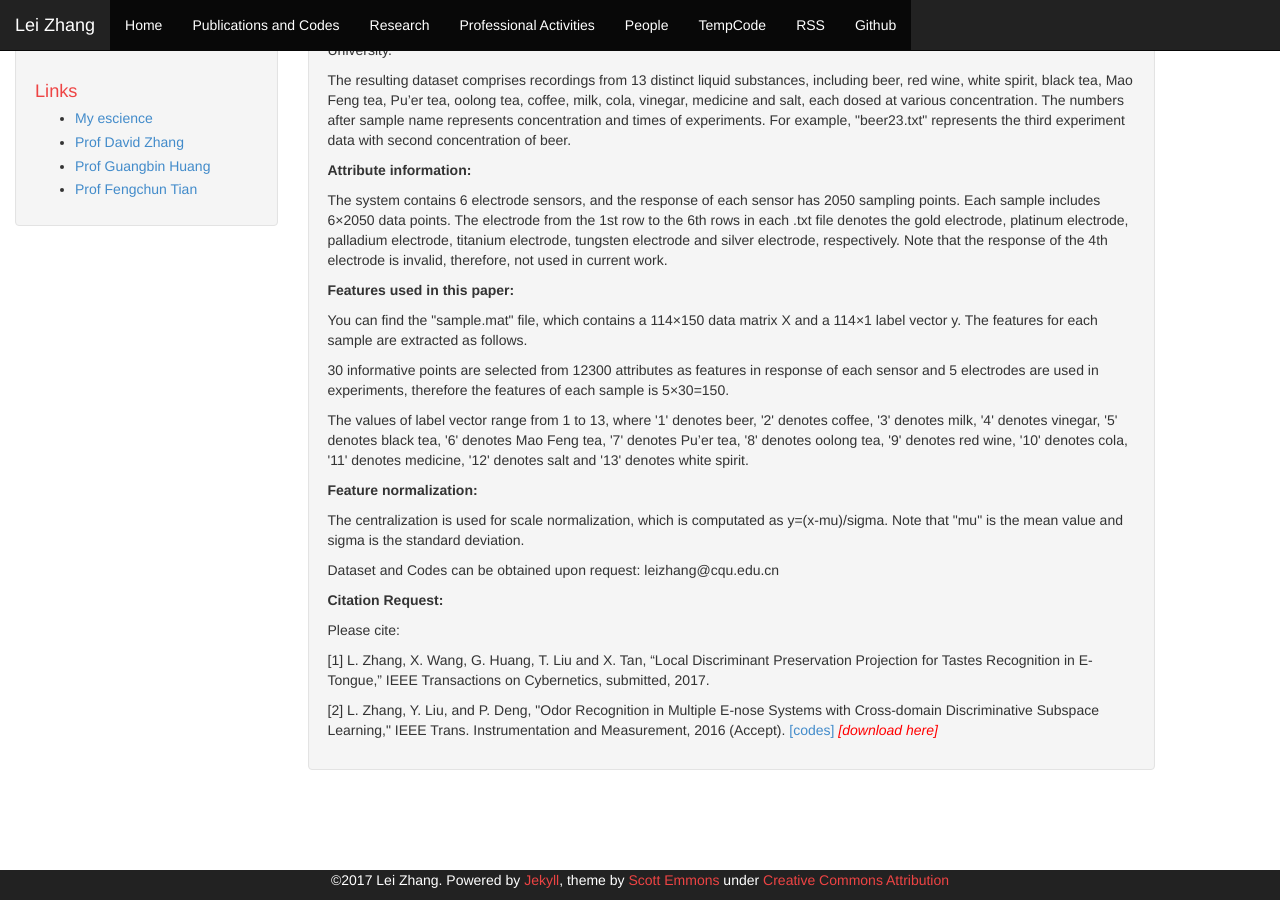
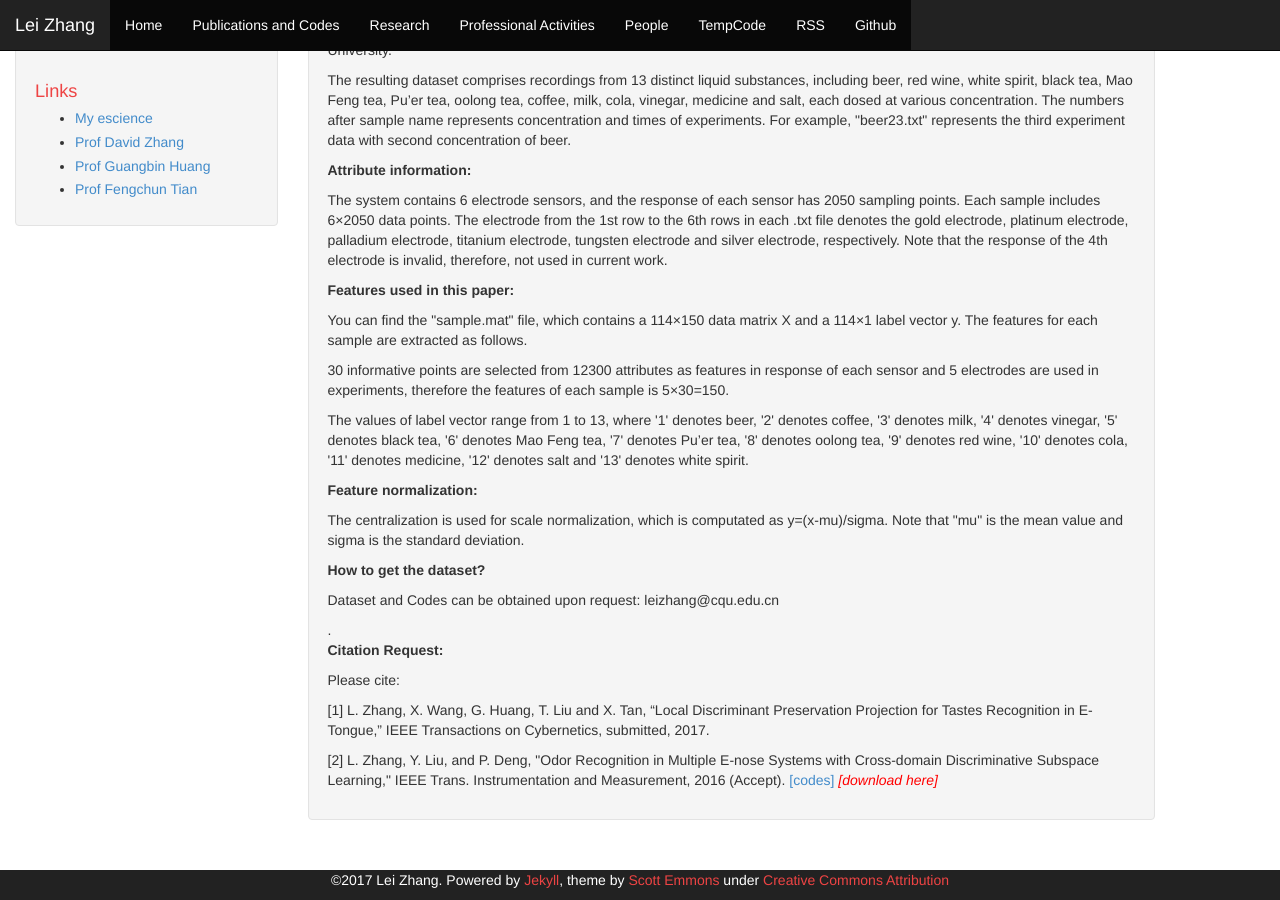
Before and after one commit to DrLeiZhang/website, a Jekyll site: the page built from tempcode.html, in a window 1280 px wide and 900 px high, scrolled down 771 px. Built offline with Jekyll 4.4.1, drawn with Linux system fonts in a browser that asks for light colours; Markdown is read by kramdown in place of the engine named in the settings.

Commit message:
Update
Signed-off-by: leizhang@cqu.edu.cn <leizhang@cqu.edu.cn>

```diff
--- a/tempcode.html
+++ b/tempcode.html
@@ -46,7 +46,8 @@ layout: default
 <!--<p><a href="resources/CQU-E_Tongue_data.rar">Dataset download here</a></p>-->
 <!--<p><a href="resources/demo_code_E-Tongue.rar">Source Code download here</a></p>-->
 
-<p>Dataset and Codes can be obtained upon request: leizhang@cqu.edu.cn</p>
+<p><B>How to get the dataset? </B></p>
+<p>Dataset and Codes can be obtained upon request: leizhang@cqu.edu.cn</p>.
 
 <p><b>Citation Request:</B></p>
 
```
